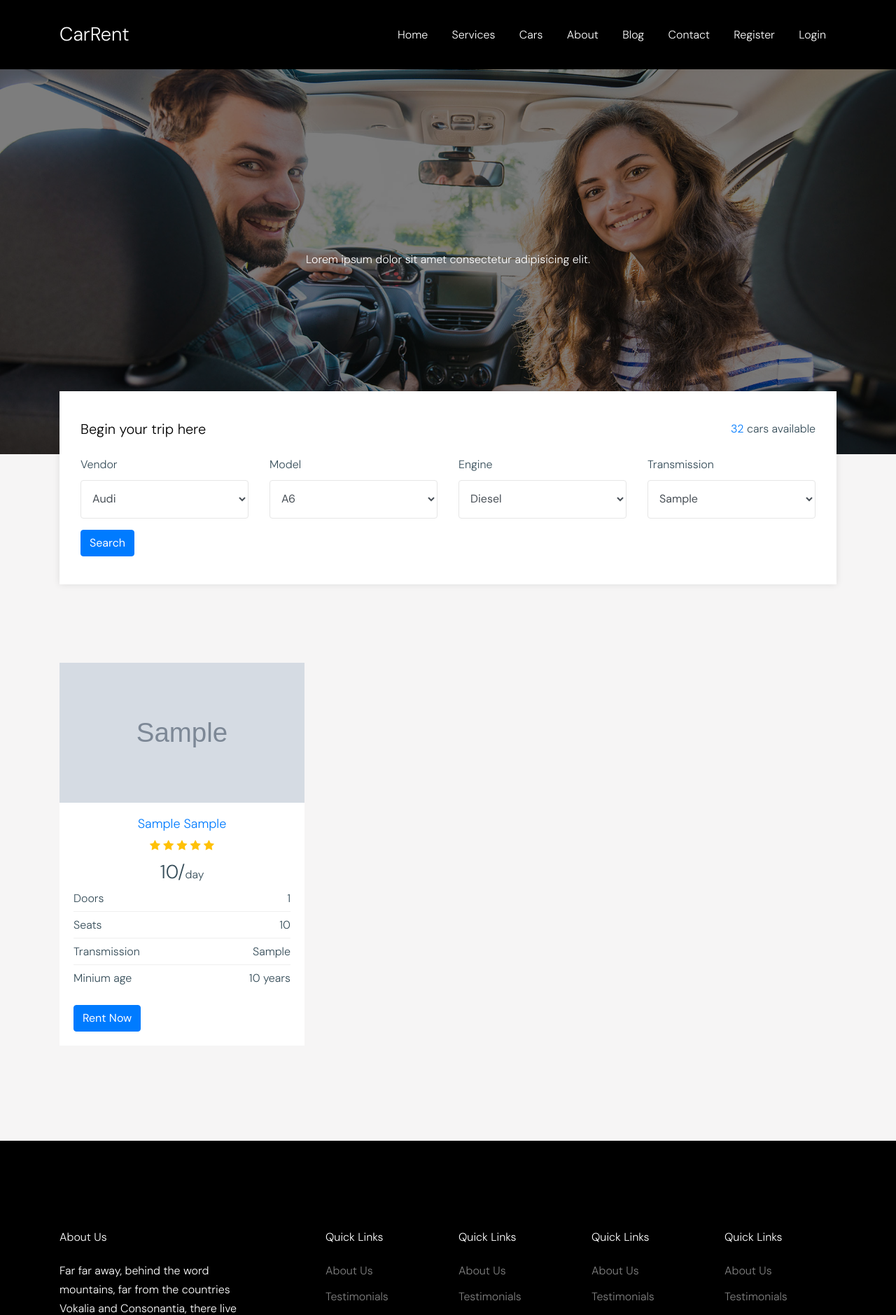
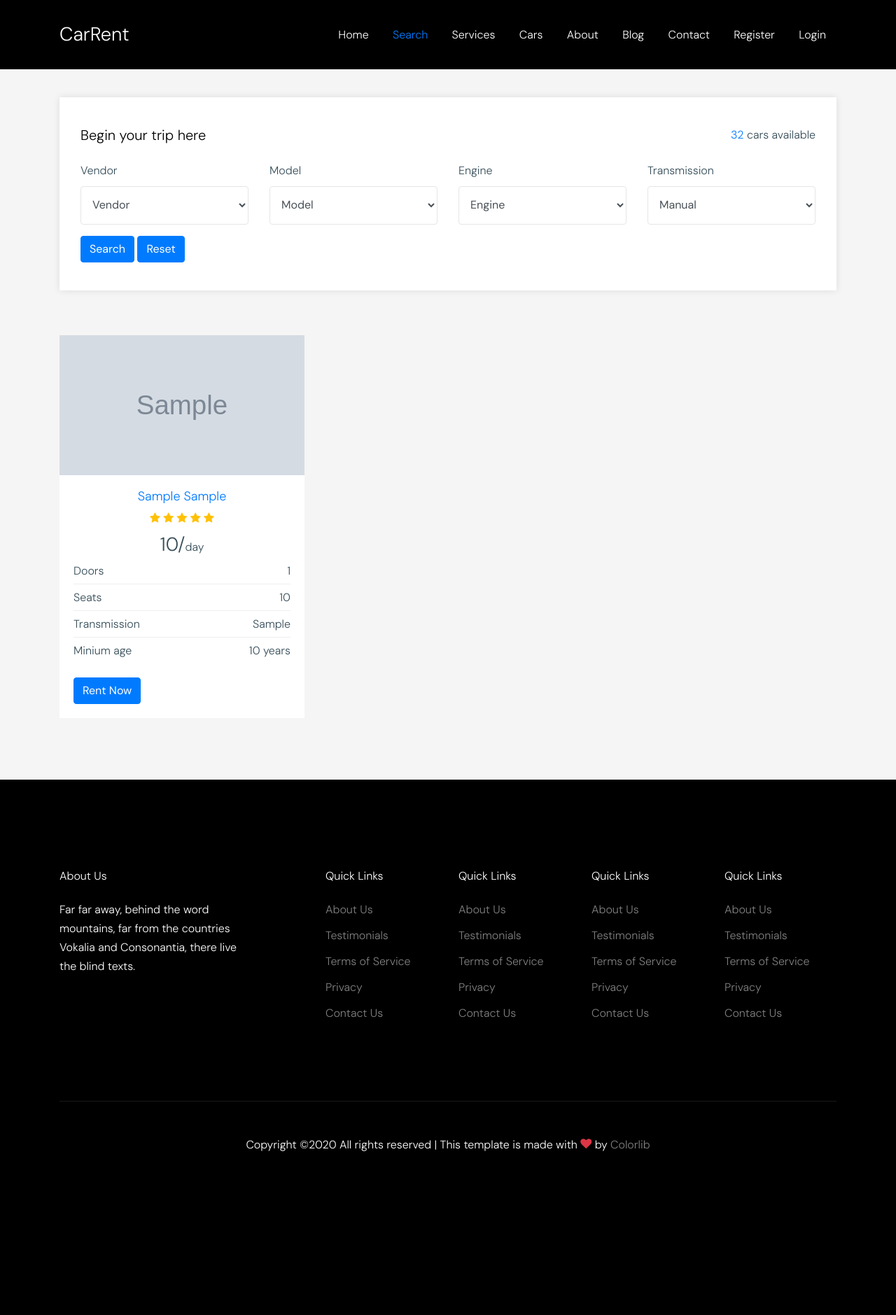
Before and after one commit to macnaer/Unkown, a Django app: page /search in a window 1280 px wide. Shown: the top 1879 px of the page at 70% size. After the commit the page ends 1645 px from the top, so only its background shows below. Run offline with Django 3.2, Linux system fonts and the light colour scheme; tables that the repository leaves empty hold one stand-in row (values such as "Sample post"); grey boxes marked "Sample" are stand-in pictures; some libraries are stand-ins or nearby versions; some web fonts are replaced.

Commit message:
Refactor search

```diff
--- a/app/app/static/css/main.css
+++ b/app/app/static/css/main.css
@@ -1099,7 +1099,7 @@ h5,
 }
 
 .site-section {
-  padding: 7rem 0;
+  padding: 4rem 0;
 }
 @media (max-width: 991.98px) {
   .site-section {
@@ -2102,3 +2102,7 @@ h5,
 .register-form {
   margin: 70px 0;
 }
+.trip_form_wrapper .trip-form {
+  position: initial;
+  margin-top: 40px;
+}
--- a/app/pages/cars_Info.py
+++ b/app/pages/cars_Info.py
@@ -1,16 +1,24 @@
 vendor_list = [
     "Audi",
     "BMW",
-    "Volvo"
+    "Volvo",
+    "Ford"
 ]
 
 models_list = [
     "A6",
     "X3",
-    "CX60"
+    "CX60",
+    "Mustang GT"
 ]
 
 engine_list = [
     "Diesel",
     "Benzin"
 ]
+
+transmission_list = [
+    "Automatic",
+    "Manual",
+    "Robot"
+]
--- a/app/pages/views.py
+++ b/app/pages/views.py
@@ -2,14 +2,42 @@ from django.shortcuts import render
 
 from cars.models import CarsList
 from carmanager.models import CarManager
-from .cars_Info import vendor_list, models_list, engine_list
+from .cars_Info import vendor_list, models_list, engine_list, transmission_list
 
 
 def index(request):
+    cars = CarsList.objects.all().filter(is_published=True)[:4]
+    query = CarsList.objects.order_by("vendor")
 
-    cars = CarsList.objects.all().filter(is_published=True)[:4]
+    if "vendor" in request.GET:
+        vendor = request.GET["vendor"]
+        if vendor:
+            query = query.filter(vendor__iexact=vendor)
+
+    if "model" in request.GET:
+        model = request.GET["model"]
+        if model:
+            query = query.filter(model__iexact=model)
+
+    if "engine" in request.GET:
+        engine = request.GET["engine"]
+        if engine:
+            query = query.filter(engine__iexact=engine)
+
+    if "transmission" in request.GET:
+        transmission = request.GET["transmission"]
+        if transmission:
+            query = query.filter(transmission__iexact=transmission)
+
     context = {
-        'cars': cars
+        'cars': cars,
+        "vendor_list": vendor_list,
+        "models_list": models_list,
+        "engine_list": engine_list,
+        "transmission_list": transmission_list,
+        "search_cars": query,
+        "request_value": request.GET
+
     }
 
     return render(request, 'pages/index.html', context)
@@ -54,11 +82,18 @@ def search(request):
         if engine:
             query = query.filter(engine__iexact=engine)
 
+    if "transmission" in request.GET:
+        transmission = request.GET["transmission"]
+        if transmission:
+            query = query.filter(transmission__iexact=transmission)
+
     context = {
         "vendor_list": vendor_list,
         "models_list": models_list,
         "engine_list": engine_list,
+        "transmission_list": transmission_list,
         "cars": query,
+        "request_value": request.GET
     }
 
     return render(request, 'pages/search.html', context)
--- a/app/templates/pages/search.html
+++ b/app/templates/pages/search.html
@@ -1,11 +1,12 @@
 {% extends 'base.html' %}
 {% load static %}
 {% block content %}
-{% include "partials/_header_internal.html" %}
+<!-- {% include "partials/_header_internal.html" %} -->
 <div class="site-section pt-0 pb-0 bg-light">
     <div class="container">
         <div class="row">
             <div class="col-12">
+                <div class="trip_form_wrapper">
                     <form class="trip-form" action="{% url 'search' %}">
                         <div class="row align-items-center mb-4">
                             <div class="col-md-6">
@@ -19,8 +20,12 @@
                             <div class="form-group col-md-3">
                                 <label for="cf-1">Vendor</label>
                                 <select class="form-control" name="vendor" id="exampleFormControlSelect1">
+                                    <option value disabled selected>Vendor</option>
                                     {% for vendor in vendor_list %}
-                                <option placeholder="{{ vendor }}">{{ vendor }}</option>
+                                    vendor {{vendor}}
+                                    <option placeholder="{{ vendor }}" {% if vendor == request_value.vendor %} selected
+                                        {% endif %}>
+                                        {{ vendor }}</option>
                                     {% endfor  %}
 
                                 </select>
@@ -28,8 +33,10 @@
                             <div class="form-group col-md-3">
                                 <label for="cf-2">Model</label>
                                 <select class="form-control" name="model" id="exampleFormControlSelect1">
+                                    <option value disabled selected>Model</option>
                                     {% for model in models_list %}
-                                <option placeholder="{{ model }}">{{ model }}</option>
+                                    <option placeholder="{{ model }}" {% if model == request_value.model %} selected
+                                        {% endif %}>{{ model }}</option>
                                     {% endfor  %}
 
                                 </select>
@@ -37,17 +44,23 @@
                             <div class="form-group col-md-3">
                                 <label for="cf-3">Engine</label>
                                 <select class="form-control" name="engine" id="exampleFormControlSelect1">
+                                    <option value disabled selected>Engine</option>
                                     {% for engine in engine_list %}
-                                <option placeholder="{{ engine }}">{{ engine }}</option>
+                                    <option placeholder="{{ engine }}" {% if engine == request_value.engine %} selected
+                                        {% endif %}>{{ engine }}</option>
                                     {% endfor  %}
 
                                 </select>
                             </div>
                             <div class="form-group col-md-3">
                                 <label for="cf-4">Transmission</label>
-                            <select class="form-control" name="transmission" id="exampleFormControlSelect1">
-                                {% for car in cars %}
-                                <option placeholder="{{ car.transmission }}">{{ car.transmission }}</option>
+                                <select id="my_select" class="form-control" name="transmission"
+                                    id="exampleFormControlSelect1">
+                                    <option value disabled selected>Manual</option>
+                                    {% for transmission in transmission_list %}
+                                    <option placeholder="{{ transmission }}"
+                                        {% if transmission == request_value.transmission %} selected {% endif %}>
+                                        {{ transmission }}</option>
                                     {% endfor  %}
 
                                 </select>
@@ -56,9 +69,11 @@
                         <div class="row">
                             <div class="col-lg-6">
                                 <input type="submit" value="Search" class="btn btn-primary">
+                                <input type="reset" value="Reset" class="btn btn-primary" />
                             </div>
                         </div>
                     </form>
+                </div>
             </div>
         </div>
     </div>
--- a/app/templates/partials/_navbar.html
+++ b/app/templates/partials/_navbar.html
@@ -32,6 +32,8 @@
                     <ul class="site-menu main-menu js-clone-nav ml-auto ">
                         <li {% if '/' == request.path %} class="active" {% else %} {% endif %}><a
                                 href="{% url 'index' %}" class="nav-link">Home</a></li>
+                        <li {% if 'search' in request.path %} class="active" {% else %} {% endif %}><a
+                                href="{% url 'search' %}" class="nav-link">Search</a></li>
                         <li {% if 'services' in request.path %} class="active" {% else %} {% endif %}><a
                                 href="{% url 'services' %}" class="nav-link">Services</a></li>
                         <li {% if 'cars' in request.path %} class="active" {% else %} {% endif %}><a
```
Also changed, not shown: app/app/static/js/main.js (+168 -159 lines), app/templates/pages/index.html (+14 -12 lines). Lines whose indentation alone changed are shown as unchanged.
